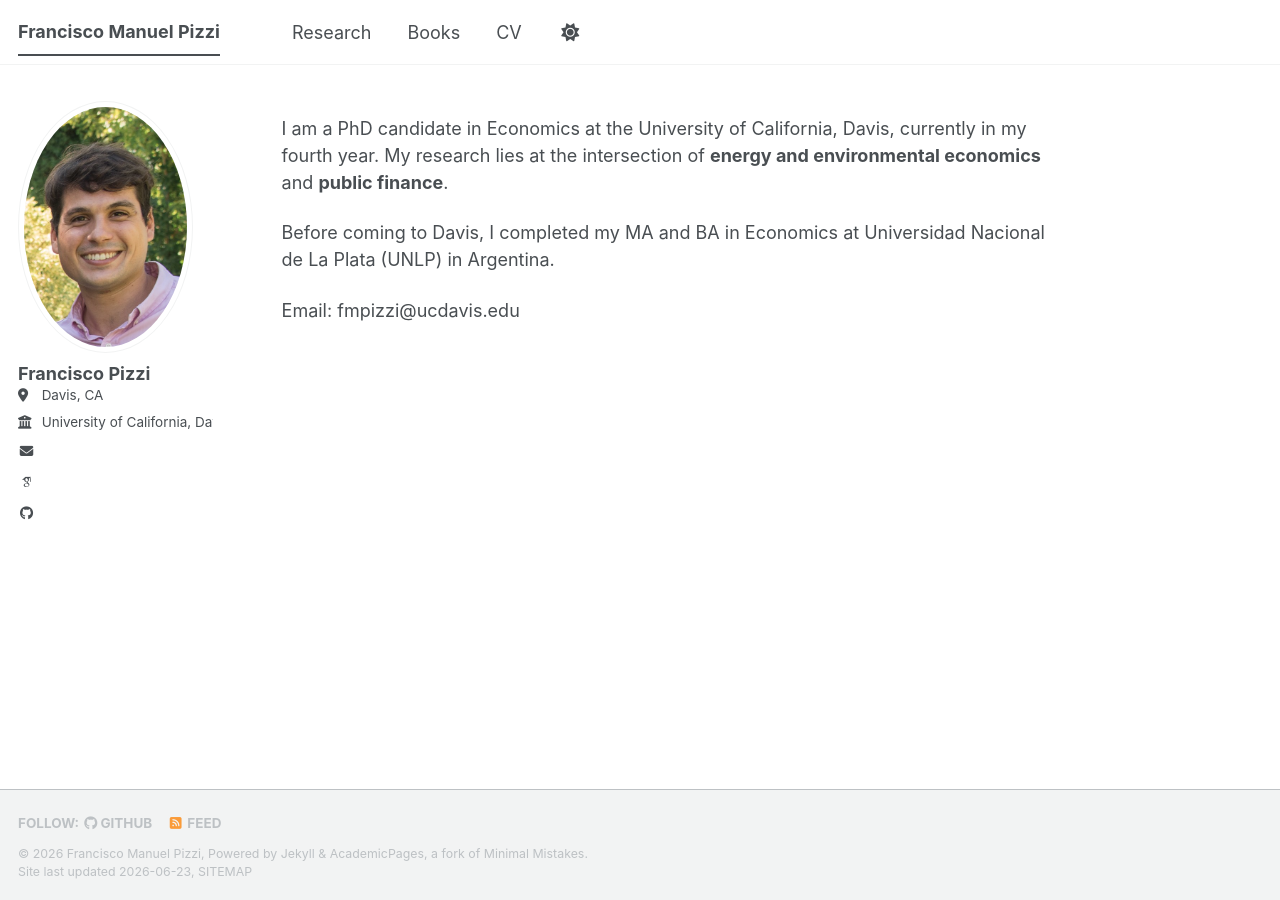
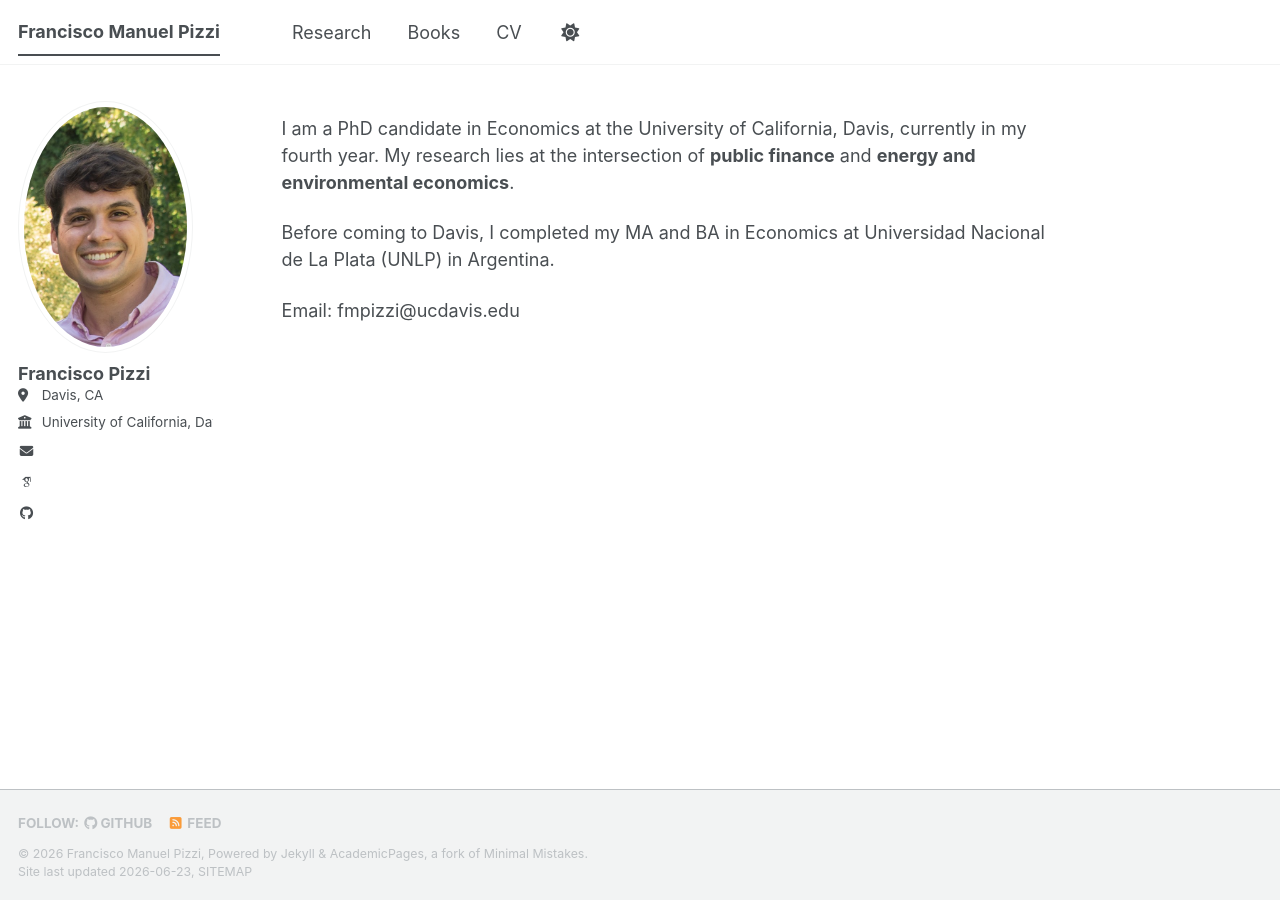
Before and after one commit to fmpizzi/fmpizzi.github.io, a Jekyll site: the page built from _pages/about.md, in a window 1280 px wide. Built offline with Jekyll 4.4.1, drawn with Linux system fonts in a browser that asks for light colours; some web fonts are replaced; a script bundle is joined from its source files by our own code; library files that are not in the unit come from our copies.

```diff
--- a/_pages/about.md
+++ b/_pages/about.md
@@ -9,7 +9,7 @@ redirect_from:
 
 <style>.page__content a { color: inherit; }</style>
 
-I am a PhD candidate in Economics at the [University of California, Davis](https://economics.ucdavis.edu/), currently in my fourth year. My research lies at the intersection of **energy and environmental economics** and **public finance**.
+I am a PhD candidate in Economics at the [University of California, Davis](https://economics.ucdavis.edu/), currently in my fourth year. My research lies at the intersection of **public finance** and **energy and environmental economics**.
 
 Before coming to Davis, I completed my MA and BA in Economics at [Universidad Nacional de La Plata (UNLP)](https://www.econo.unlp.edu.ar/) in Argentina.
 
```
